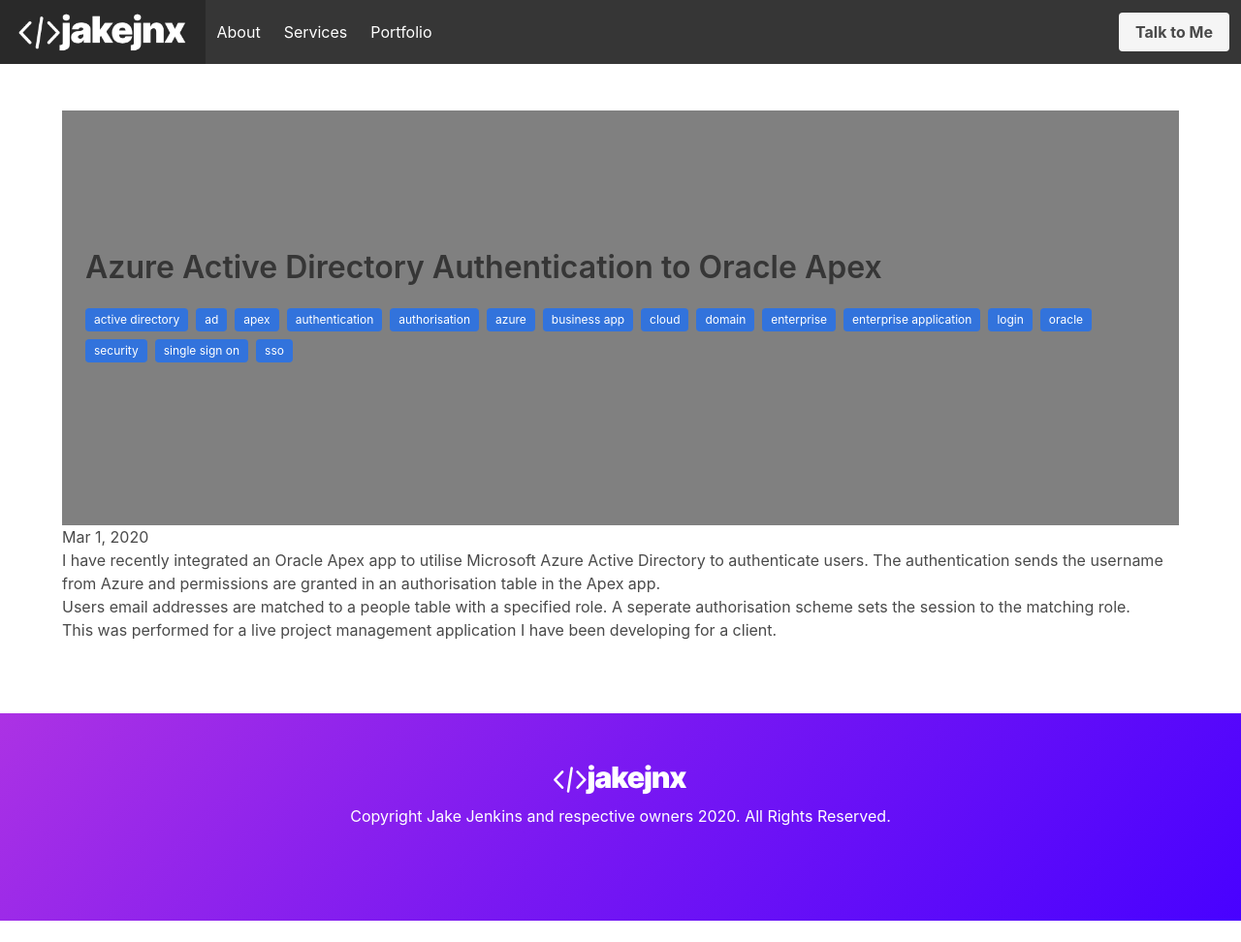
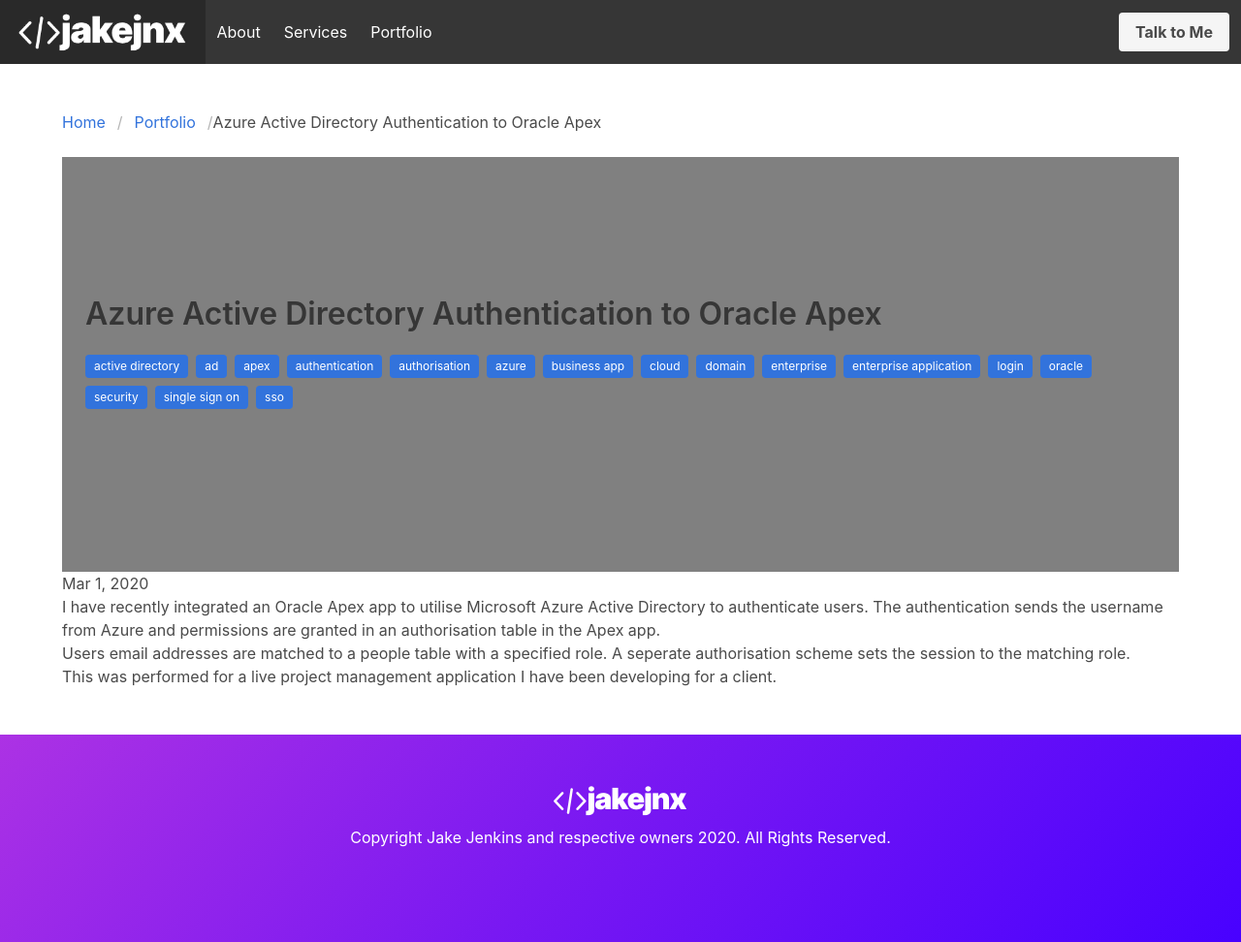
Before and after one commit to jake-jenkins/jjnx-bulma, a Jekyll site: the page built from _portfolio/Azure-Active-Directory-Authentication-in-Oracle-Apex.md, in a window 1280 px wide. Shown: the whole page at 97% size. Built offline with Jekyll 4.4.1, drawn with Linux system fonts in a browser that asks for light colours; before the commit the page ends 950 px from its top, so only the background shows below that.

Commit message:
Update portfolio.html

```diff
--- a/_layouts/portfolio.html
+++ b/_layouts/portfolio.html
@@ -1,6 +1,15 @@
 ---
 layout: default
 ---
+
+<nav class="breadcrumb" aria-label="breadcrumbs">
+  <ul>
+    <li><a href="/">Home</a></li>
+    <li><a href="/portfolio.html">Portfolio</a></li>
+    <li class="is-active">{{ page.title | escape }}</li>
+  </ul>
+</nav>
+
 
 <section class="hero is-medium is-bold" style="background-color: {{ page.color }};">
   <div class="hero-body">
```
